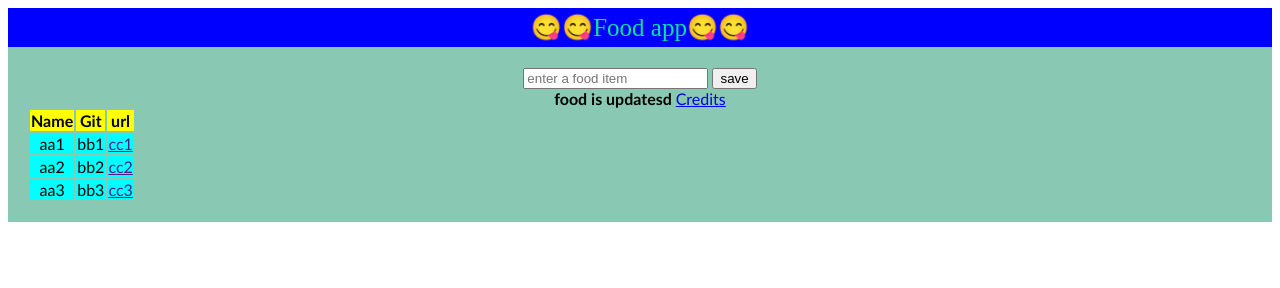
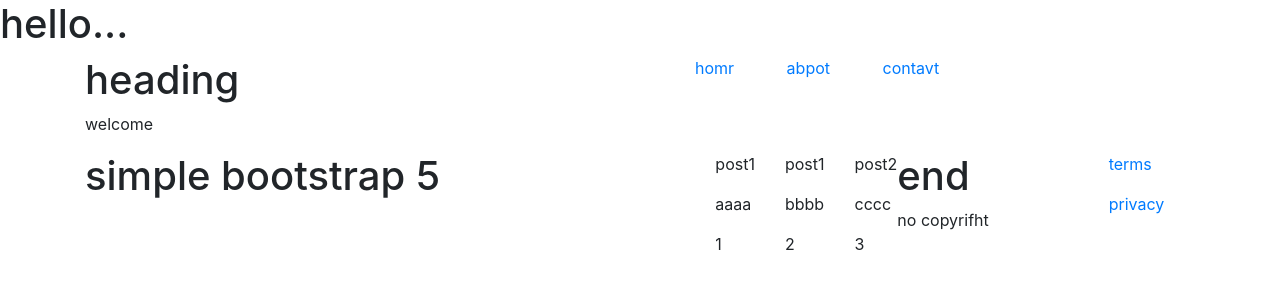
Before and after one commit to lokajan/javascript, a plain HTML site: page index.html in a window 1280 px wide. Drawn offline with nearby package versions, Linux system fonts and the light colour scheme.

Commit message:
Add files via upload

```diff
--- a/index.html
+++ b/index.html
@@ -4,101 +4,118 @@
     <meta charset="UTF-8">
     <meta name="viewport" content="width=device-width, initial-scale=1.0">
     <title>Document</title>
-  <link rel="stylesheet" href="sttle.css">
+    <link rel="stylesheet" href="css/bootstrap.min.css">
 </head>
+
 <body>
-<header>😋😋Food app😋😋</header>
+    <h1>hello...</h1>
+   <script src="js/bootstrap.min.js"></script>
+<!--
+   <div class="container">
+    <div class="row">
+        <div class="col">
+            <p>col12</p>
+        </div>
+    </div>
+    <div class="row">
+        <div class="col">
+            <p>col6</p>
+            <p>col6</p>
+        </div>
 
-<main id="mainn">
-
-<div >
-    <input type="text" placeholder="enter a food item" id="food">
-    <button id="save">save</button>
-</div>
-<div id="fav">
-</div>
+        <div class="col">
+            <p>col6</p>
+            <p>col6</p>
+        </div>
+        <div class="col">
+            <p>col6</p>
+            <p>col6</p>
+        </div>
 
 
-<div class="alert1">
-   <strong> food is updatesd </strong>
-   <a href="2.html" >Credits</a>
-</div>
-<!--
-<ul  id="foodContainer" class="foodContainer">
-    <li class="fooditem">sambar</li>
-    <li class="fooditem" >rasam</li>
-    <li class="fooditem" >curd</li>
-</ul>
-<button id="sync">sync</button>
-
-<div id="duplicate">
-
-</div>
+   </div>
 
 
-<ul>
-    <li>1</li>
-    <li>2</li>
-    <li>3</li>
-    <li>4</li>
-    <li>5</li>
-</ul>
+   -->
 
-<div class="input1" >
+   <div class="container">
 
-<input type="text" id="name" name="name" placeholder="name" value="app😋😋" class="name"
-style="color: aqua;">
-<button class="btn">submitt</button>
-<button id="showbtn">show div</button>
-</div>
+   <header>
+    <div class="row">
+        <div class="col">
+            <h1>heading</h1>
+            <p>welcome</p>
 
-<form > Form
-<div>Div
-    <p>P</p>
-</div>
-</form>
+        </div>
+<div class="col">
+    <li class="list-inline">
 
-<br>
-<br>
-
-<form label="check" >
-    <input type="text" label = "check"><br>
-    <button type="submit">save</button>
-    <label for="checkbox">
-    <input type="checkbox" name="" id="checkbox"> Read agrrenmemt </label>
-    <a href="http://google.com">Terms and conditions</a>
-</form>
-
-</main>
--->
-
-<table>
-    <thead style="background-color: yellow;">
-    <th>Name</th>
-    <th>Git</th>
-    <th>url</th>
-</thead>
-    <tr style="background-color: aqua;">
-        <td>aa1</td>
-        <td>bb1</td>
-        <td><a href="">cc1</a></td>
-    </tr>
-
-    <tr style="background-color: aqua;">
-        <td>aa2</td>
-        <td>bb2</td>
-        <td><a href="">cc2</a></td>
-    </tr>
-
-    <tr style="background-color: aqua;">
-        <td>aa3</td>
-        <td>bb3</td>
-        <td><a href="">cc3</a></td>
-    </tr>
-</table>
+       <ul class="list-inline-item"> <a href="#">homr</a></ul>
+       <ul class="list-inline-item" > <a href="#">abpot</a></ul>
+       <ul class="list-inline-item" > <a href="#">contavt</a></ul>
 
 
 
-    <script src="main.js"></script>
+    </li>
+</div>
+    </div>
+
+
+   </header>
+
+
+
+
+    <div class="row">
+        <div class="col">
+            <h1>simple bootstrap 5</h1>
+        </div>
+
+        <div class="row">
+            <div class="col">
+                <p>post1</p>
+                <p>aaaa</p>
+                <p>1</p>
+            </div>
+
+            <div class="col">
+                <p>post1</p>
+                <p>bbbb</p>
+                <p>2</p>
+            </div>
+
+            <div class="col">
+                <p>post2</p>
+                <p>cccc</p>
+                <p>3</p>
+            </div>
+
+   </div>
+
+
+   <footer>
+    <div class="row">
+        <div class="col">
+            <h1>end</h1>
+            <p>no copyrifht</p>
+
+        </div>
+<div class="col">
+    <li class="list-inline">
+
+       <ul class="list-inline-item"> <a href="#">terms</a></ul>
+       <ul class="list-inline-item" > <a href="#">privacy</a></ul>
+
+
+
+
+    </li>
+</div>
+    </div>
+
+
+   </footer>
+
+
 </body>
 </html>
```
Also changed, not shown: 1.html (added, +13 -0 lines).
